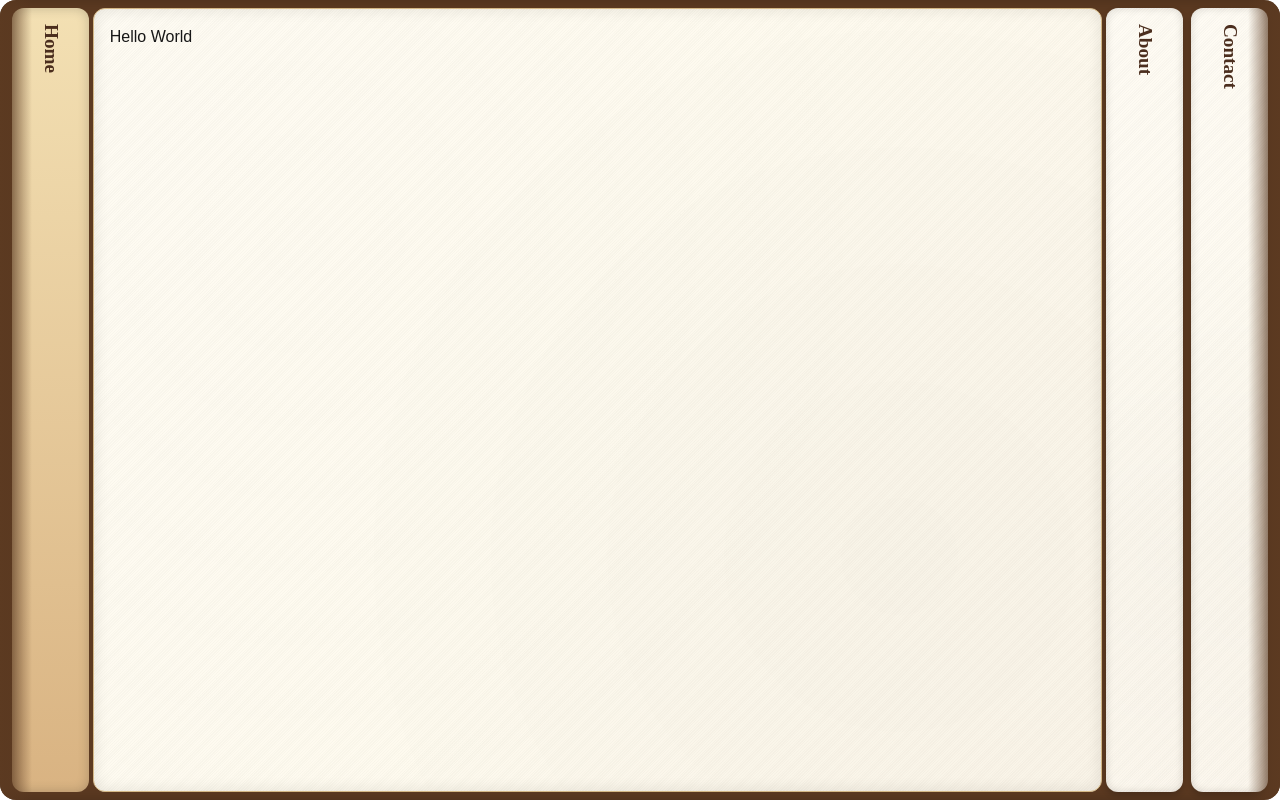
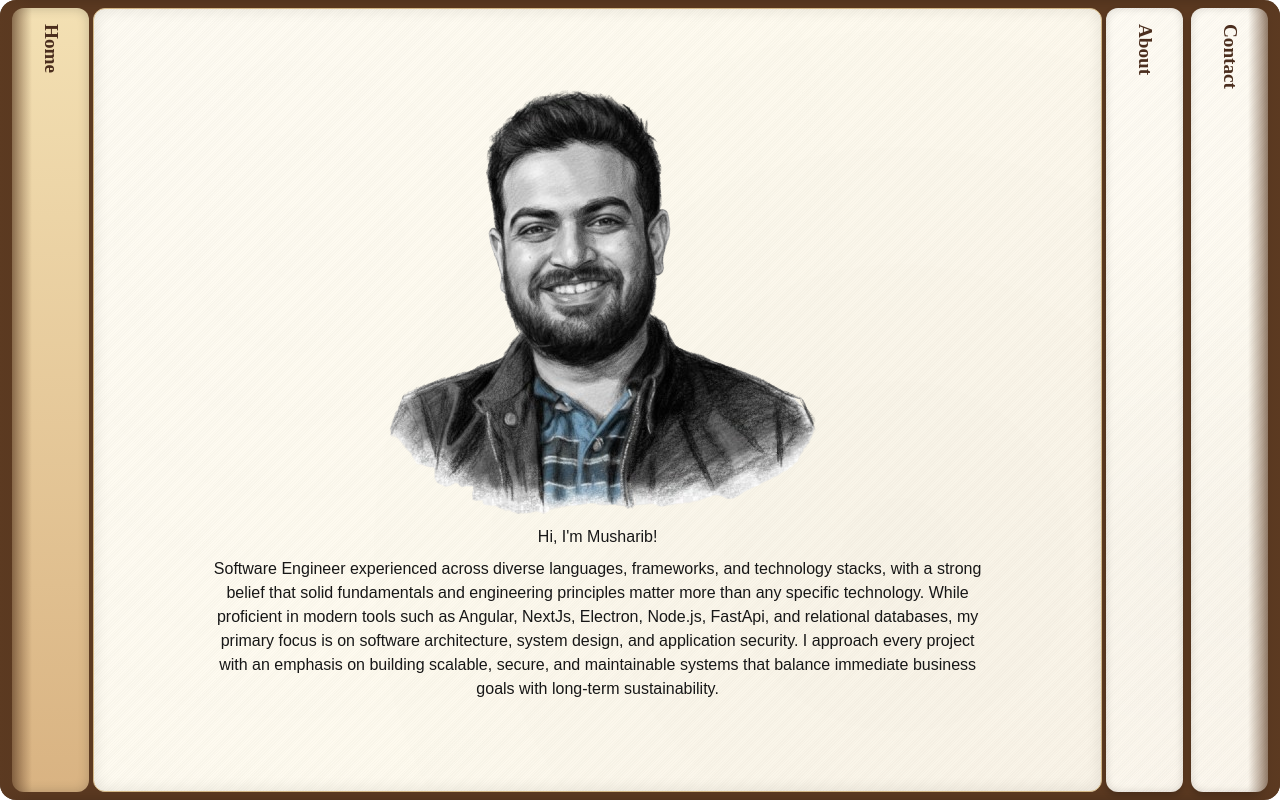
Before and after one commit to musharib130/portfolio, a Next.js app: page / in a window 1280 px wide. Built offline with nearby package versions, Linux system fonts and the light colour scheme.

Commit message:
Home page completed

```diff
--- a/app/(website)/page.tsx
+++ b/app/(website)/page.tsx
@@ -1,9 +1,10 @@
+import Home from "@/components/home/Home";
 
 
 export default function HomePage() {
   return (
     <>
-        <p>Hello World</p>
+        <Home />
     </>
   );
 }
--- /dev/null
+++ b/components/home/Home.tsx
@@ -0,0 +1,18 @@
+import Image from "next/image";
+
+export default function Home() {
+    return (
+        <div className="h-full w-full flex flex-col items-center justify-center mb-4">
+            <Image src="/musharib.png" alt="me" width={500} height={500}/>
+            <p className="text-center mb-2">Hi, I'm Musharib!</p>
+            <p className="text-center max-w-[80%]">
+                Software Engineer experienced across diverse languages, frameworks, and technology stacks, with a
+                strong belief that solid fundamentals and engineering principles matter more than any specific
+                technology. While proficient in modern tools such as Angular, NextJs, Electron, Node.js, FastApi, and
+                relational databases, my primary focus is on software architecture, system design, and application
+                security. I approach every project with an emphasis on building scalable, secure, and maintainable
+                systems that balance immediate business goals with long-term sustainability.
+            </p>
+        </div>
+    );
+}
--- a/components/navigation/Tabs.tsx
+++ b/components/navigation/Tabs.tsx
@@ -42,13 +42,25 @@ export default function Tabs({ children }: TabsProps) {
           {active === tab.link && (
             <motion.div
               key={active}   // IMPORTANT: makes it a new component
-              initial={{ width: 0, opacity: 0.1, padding: 0 }}
-              animate={{ width: "100%", opacity: 1, padding: "1rem" }}
-              exit={{ width: 0, opacity: 0.1, padding: 0 }}
+              initial={{ width: 0, padding: 0 }}
+              animate={{ width: "100%", padding: "1rem" }}
+              exit={{ width: 0, padding: 0 }}
               transition={{ duration: 0.35 }}
               className="overflow-hidden paper-texture rounded-lg"
             >
-              {children}
+              <motion.div
+                initial={{ opacity: 0 }}
+                animate={{
+                  opacity: 1,
+                  transition: { delay: 0.30, duration: 0.15 }  // delayed on open
+                }}
+                exit={{
+                  opacity: 0,
+                  transition: { duration: 0 }  // instant on close
+                }}
+              >
+                {children}
+              </motion.div>
             </motion.div>
           )}
         </AnimatePresence>
```
Also changed, not shown: public/musharib.png (added).
